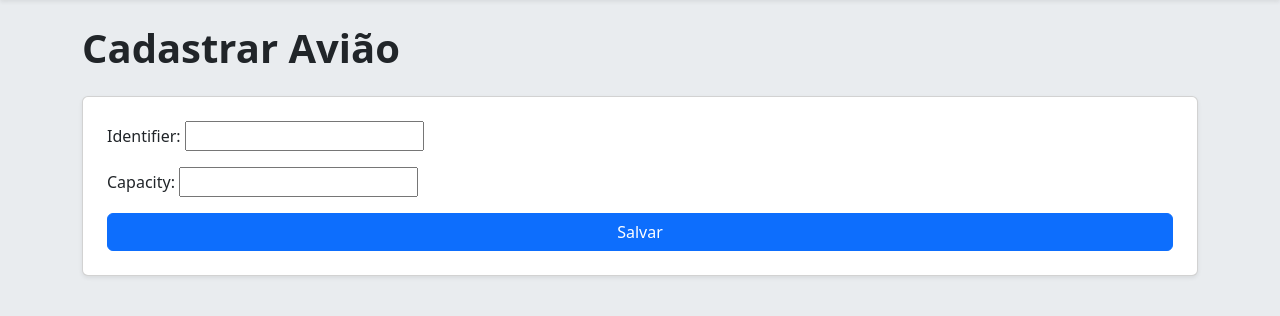
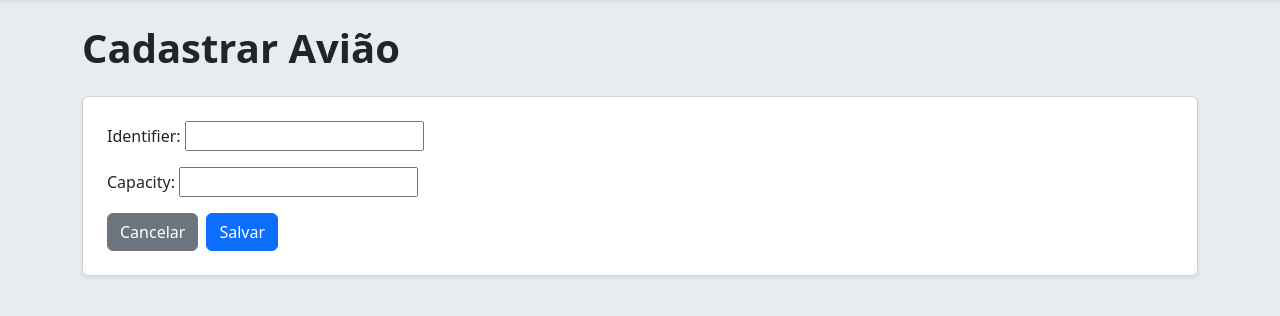
Before and after one commit to gustavo-cigaran/flight-reservation-system, a Django app: page /airplanes/register/ in a window 1280 px wide. Shown: the part 72-388 px from the top of the page. Run offline with Django 5.2, Linux system fonts and the light colour scheme; the visitor is signed in with stand-in values (Sample User, id 1).

Commit message:
feat(airplane): add cancel button in register and edit airplane template

```diff
--- a/flight_reservation/core/templates/airplane_registration.html
+++ b/flight_reservation/core/templates/airplane_registration.html
@@ -8,6 +8,9 @@
     <form method="POST" class="card p-4 shadow-sm">
         {% csrf_token %}
         {{ form.as_p }}
-        <button type="submit" class="btn btn-primary">Salvar</button>
+        <div class="d-flex gap-2">
+            <a href="/airplanes/" class="btn btn-secondary">Cancelar</a>
+            <button type="submit" class="btn btn-primary">Salvar</button>
+        </div>
     </form>
 {% endblock %}
--- a/flight_reservation/core/templates/edit_airplane.html
+++ b/flight_reservation/core/templates/edit_airplane.html
@@ -8,6 +8,9 @@
     <form method="POST" class="card p-4 shadow-sm">
         {% csrf_token %}
         {{ form.as_p }}
-        <button type="submit" class="btn btn-primary">Salvar</button>
+        <div class="d-flex gap-2">
+            <a href="/airplanes/" class="btn btn-secondary">Cancelar</a>
+            <button type="submit" class="btn btn-primary">Salvar</button>
+        </div>
     </form>
 {% endblock %}
```
